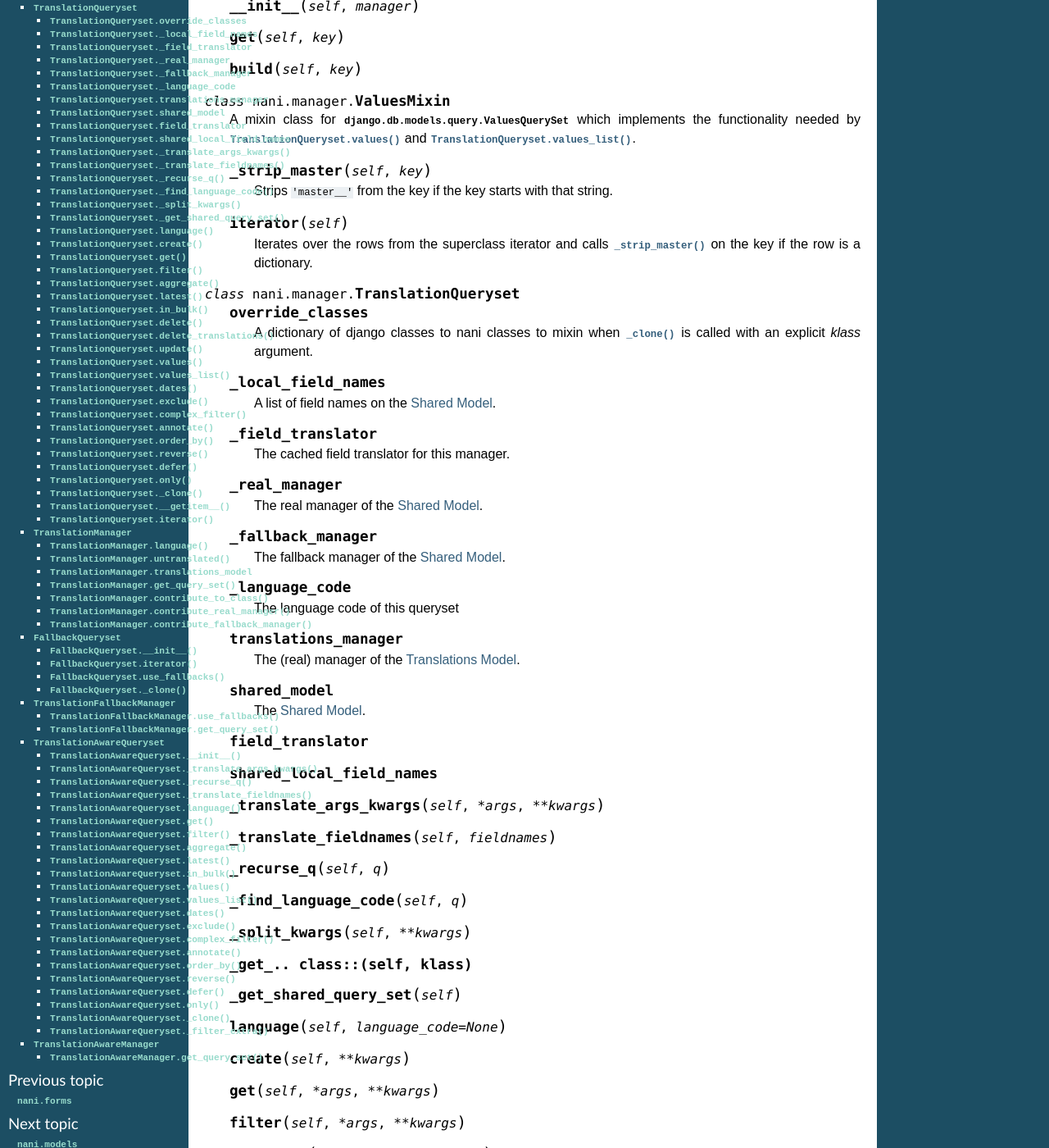
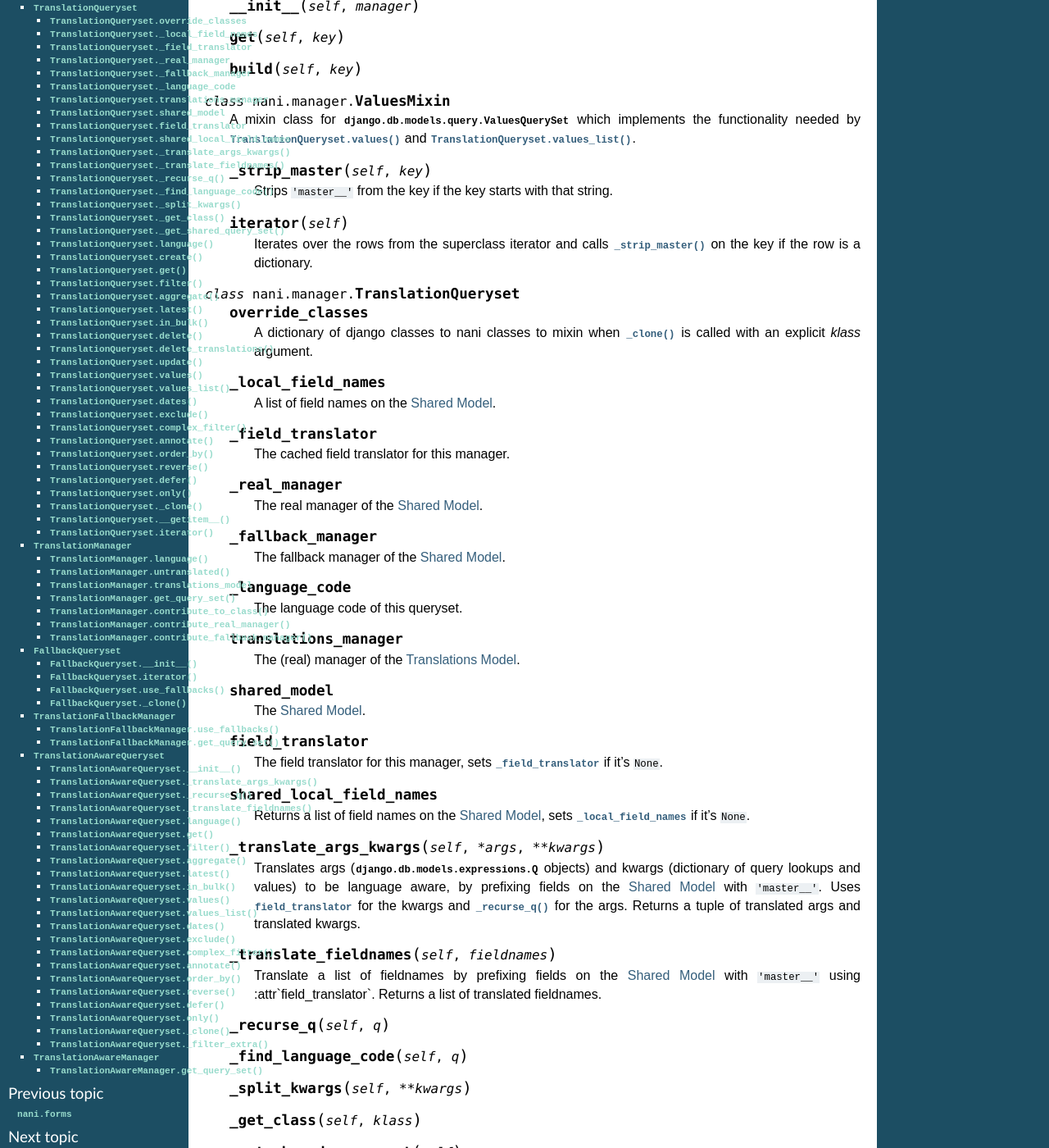
Before and after one commit to KristianOellegaard/django-hvad, a Sphinx documentation site: the page built from docs/internal/manager.rst, in a window 1280 px wide and 1400 px high, scrolled down 220 px. Shown: the whole window at 82% size. Built offline with Sphinx 7.4.7, drawn with Linux system fonts in a browser that asks for light colours.

```diff
--- a/docs/internal/manager.rst
+++ b/docs/internal/manager.rst
@@ -61,7 +61,7 @@
 
     .. attribute:: _language_code
 
-        The language code of this queryset
+        The language code of this queryset.
 
     .. attribute:: translations_manager
 
@@ -73,11 +73,27 @@
 
     .. attribute:: field_translator
 
+        The field translator for this manager, sets :attr:`_field_translator` if
+        it's ``None``.
+
     .. attribute:: shared_local_field_names
+
+        Returns a list of field names on the :term:`Shared Model`, sets
+        :attr:`_local_field_names` if it's ``None``.
 
     .. method:: _translate_args_kwargs(self, *args, **kwargs)
 
+        Translates args (:class:`django.db.models.expressions.Q` objects) and
+        kwargs (dictionary of query lookups and values) to be language aware, by
+        prefixing fields on the :term:`Shared Model` with ``'master__'``. Uses
+        :attr:`field_translator` for the kwargs and :meth:`_recurse_q` for the
+        args. Returns a tuple of translated args and translated kwargs.
+
     .. method:: _translate_fieldnames(self, fieldnames)
+
+        Translate a list of fieldnames by prefixing fields on the
+        :term:`Shared Model` with ``'master__'`` using :attr`field_translator`.
+        Returns a list of translated fieldnames.
 
     .. method:: _recurse_q(self, q)
 
@@ -85,7 +101,7 @@
 
     .. method:: _split_kwargs(self, **kwargs)
 
-    .. method:: _get_.. class::(self, klass)
+    .. method:: _get_class(self, klass)
 
     .. method:: _get_shared_query_set(self)
 
```
Also changed, not shown: 1 other file.
